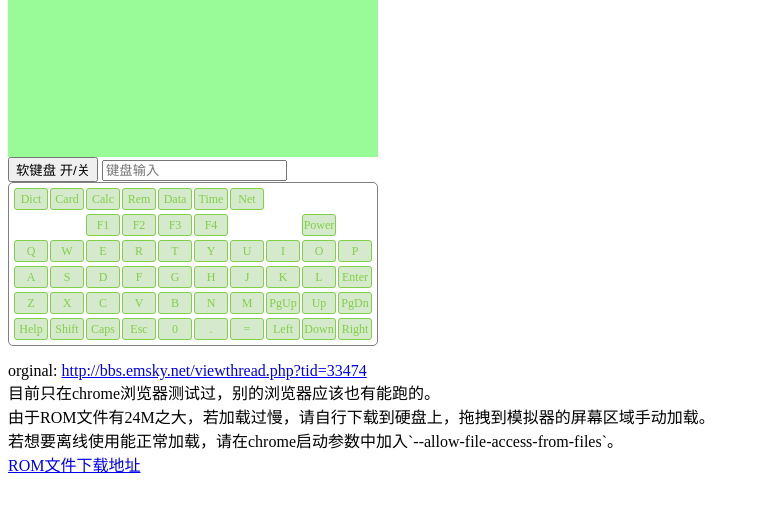
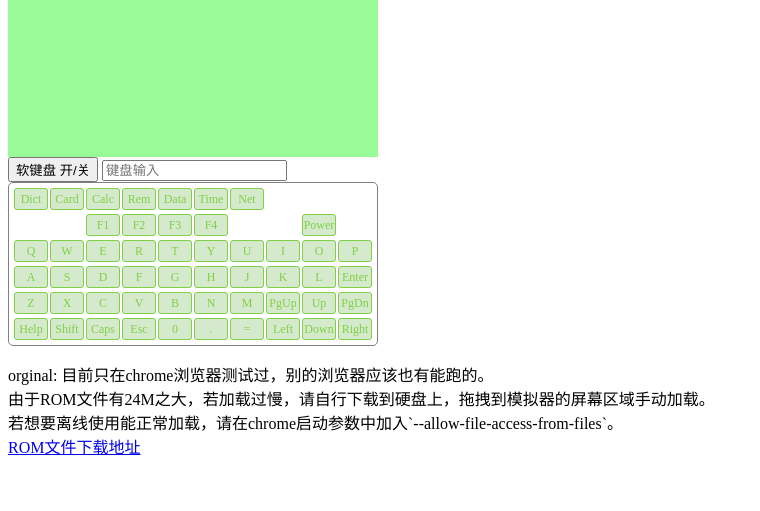
Before and after one commit to 00000000002/mnq, a plain HTML site: page index.html in a window 1280 px wide. Shown: the part 113-624 px from the top of the page, without its empty margins (0-760 px from the left). Drawn offline with Linux system fonts and the light colour scheme.

Commit message:
Update index.html

```diff
--- a/index.html
+++ b/index.html
@@ -2,7 +2,7 @@
 <html>
 <head>
     <meta charset="utf-8"/>
-    <title>文曲星模拟器</title>
+    <title>MNQ</title>
     <script src="src/m65c02.js"></script>
     <!--<script src="refs/wqxsimlogs.js"></script>-->
     <script src="src/wqx.js"></script>
@@ -144,7 +144,7 @@
     </div>
 </div>
 <p>
-    <span>orginal: <a href="http://bbs.emsky.net/viewthread.php?tid=33474">http://bbs.emsky.net/viewthread.php?tid=33474</a><br/>
+    <span>orginal:
         目前只在chrome浏览器测试过，别的浏览器应该也有能跑的。<br/>
         由于ROM文件有24M之大，若加载过慢，请自行下载到硬盘上，拖拽到模拟器的屏幕区域手动加载。<br/>
         若想要离线使用能正常加载，请在chrome启动参数中加入`--allow-file-access-from-files`。<br/>
```
